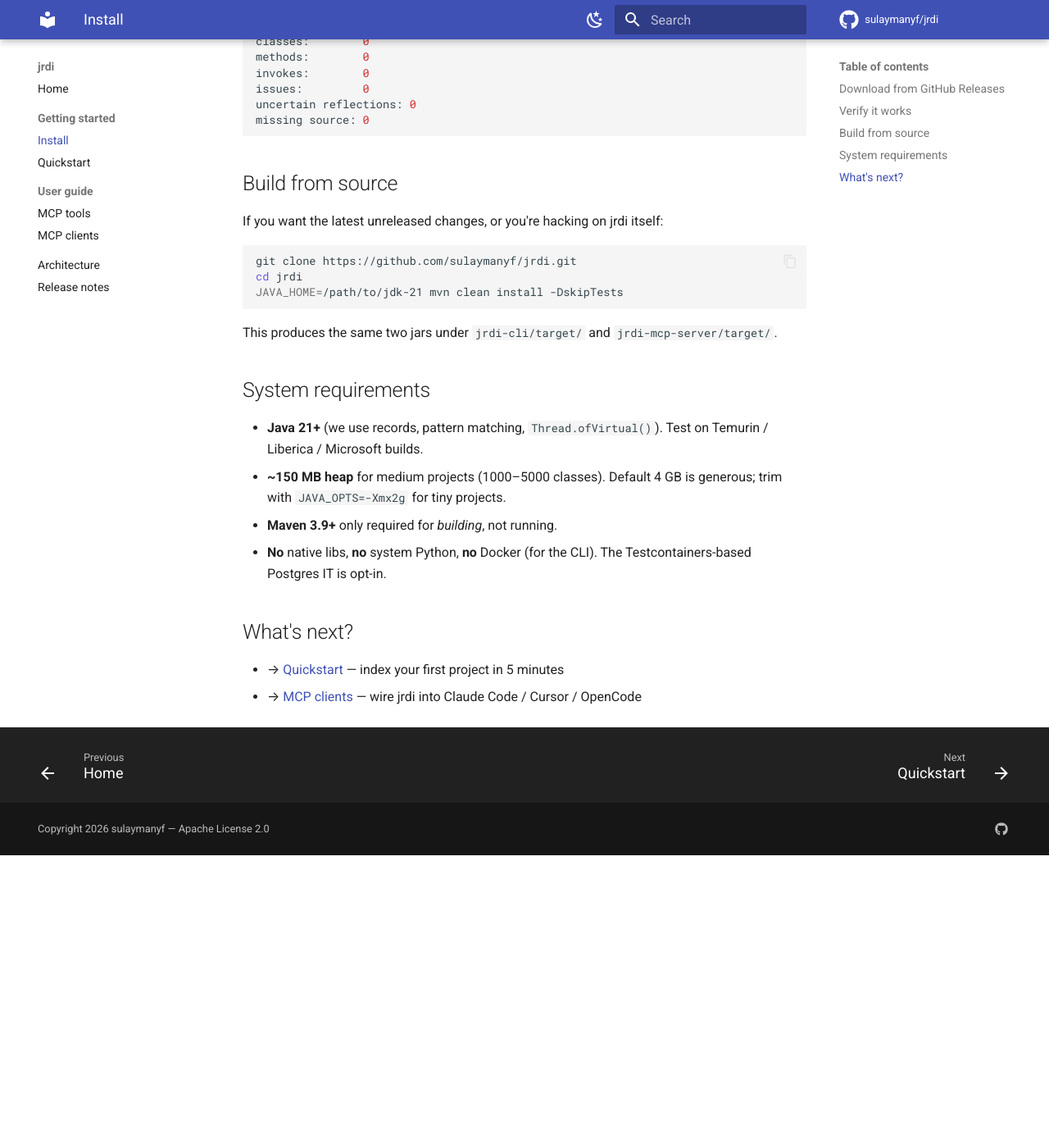
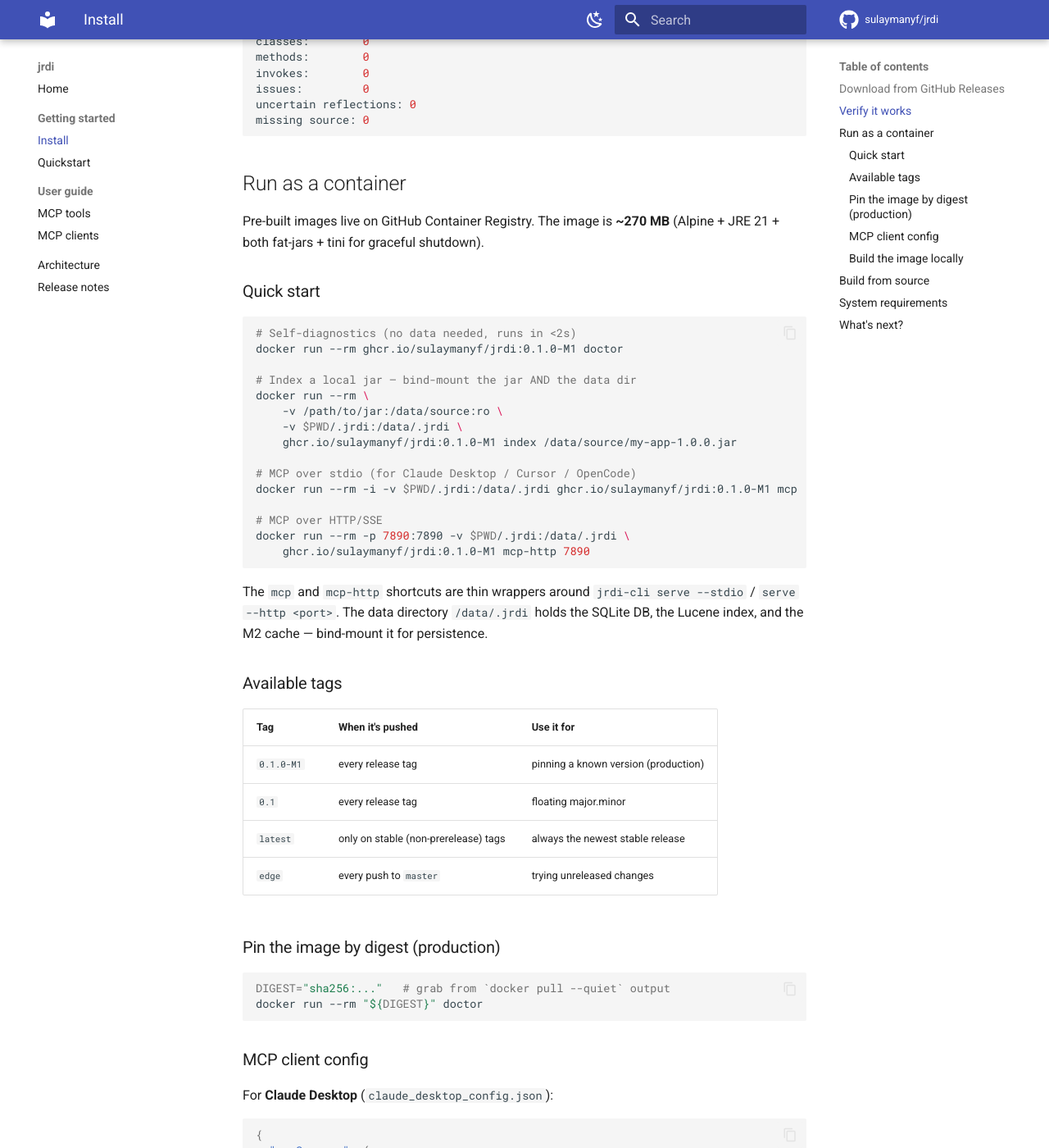
Before and after one commit to sulaymanyf/jrdi, an MkDocs documentation site: the page built from docs/install.md, in a window 1280 px wide and 1400 px high, scrolled down 1072 px. Shown: the whole window at 82% size. Built offline with MkDocs 1.6.1 and Material for MkDocs 9.7.7, drawn with Linux system fonts in a browser that asks for light colours; comment, search, counter and statistics services are not loaded; before the commit the page ends 2115 px from its top, so only the background shows below that; some of the changed text lies outside the part shown.

````diff
--- a/docs/install.md
+++ b/docs/install.md
@@ -48,6 +48,80 @@ uncertain reflections: 0
 missing source: 0
 ```
 
+## Run as a container
+
+Pre-built images live on GitHub Container Registry. The image is **~270 MB** (Alpine + JRE 21 + both fat-jars + tini for graceful shutdown).
+
+### Quick start
+
+```sh
+# Self-diagnostics (no data needed, runs in <2s)
+docker run --rm ghcr.io/sulaymanyf/jrdi:0.1.0-M1 doctor
+
+# Index a local jar — bind-mount the jar AND the data dir
+docker run --rm \
+    -v /path/to/jar:/data/source:ro \
+    -v $PWD/.jrdi:/data/.jrdi \
+    ghcr.io/sulaymanyf/jrdi:0.1.0-M1 index /data/source/my-app-1.0.0.jar
+
+# MCP over stdio (for Claude Desktop / Cursor / OpenCode)
+docker run --rm -i -v $PWD/.jrdi:/data/.jrdi ghcr.io/sulaymanyf/jrdi:0.1.0-M1 mcp
+
+# MCP over HTTP/SSE
+docker run --rm -p 7890:7890 -v $PWD/.jrdi:/data/.jrdi \
+    ghcr.io/sulaymanyf/jrdi:0.1.0-M1 mcp-http 7890
+```
+
+The `mcp` and `mcp-http` shortcuts are thin wrappers around `jrdi-cli serve --stdio` / `serve --http <port>`. The data directory `/data/.jrdi` holds the SQLite DB, the Lucene index, and the M2 cache — bind-mount it for persistence.
+
+### Available tags
+
+| Tag | When it's pushed | Use it for |
+|---|---|---|
+| `0.1.0-M1` | every release tag | pinning a known version (production) |
+| `0.1` | every release tag | floating major.minor |
+| `latest` | only on stable (non-prerelease) tags | always the newest stable release |
+| `edge` | every push to `master` | trying unreleased changes |
+
+### Pin the image by digest (production)
+
+```sh
+DIGEST="sha256:..."   # grab from `docker pull --quiet` output
+docker run --rm "${DIGEST}" doctor
+```
+
+### MCP client config
+
+For **Claude Desktop** (`claude_desktop_config.json`):
+
+```json
+{
+  "mcpServers": {
+    "jrdi": {
+      "command": "docker",
+      "args": [
+        "run", "--rm", "-i",
+        "-v", "/absolute/path/to/.jrdi:/data/.jrdi",
+        "ghcr.io/sulaymanyf/jrdi:0.1.0-M1", "mcp"
+      ]
+    }
+  }
+}
+```
+
+For **Cursor** / **Cline** / **OpenCode** the same shape works — see [MCP clients](mcp-clients.md) for the file paths per client.
+
+### Build the image locally
+
+```sh
+git clone https://github.com/sulaymanyf/jrdi.git
+cd jrdi
+docker build -t jrdi:dev .
+docker run --rm jrdi:dev doctor
+```
+
+The build is multi-stage (Maven 3.9 + Temurin 21 on the way in, JRE 21 + Alpine on the way out) and uses BuildKit cache so a rebuild with no source changes finishes in <10s.
+
 ## Build from source
 
 If you want the latest unreleased changes, or you're hacking on jrdi itself:
@@ -62,10 +136,18 @@ This produces the same two jars under `jrdi-cli/target/` and `jrdi-mcp-server/ta
 
 ## System requirements
 
+For the **CLI / fat-jar** path:
+
 - **Java 21+** (we use records, pattern matching, `Thread.ofVirtual()`). Test on Temurin / Liberica / Microsoft builds.
 - **~150 MB heap** for medium projects (1000–5000 classes). Default 4 GB is generous; trim with `JAVA_OPTS=-Xmx2g` for tiny projects.
 - **Maven 3.9+** only required for *building*, not running.
-- **No** native libs, **no** system Python, **no** Docker (for the CLI). The Testcontainers-based Postgres IT is opt-in.
+- **No** native libs, **no** system Python. The Testcontainers-based Postgres IT is opt-in.
+
+For the **container** path:
+
+- **Docker 20.10+** (any runtime that understands multi-stage builds; tested on Docker Desktop 4.x and OrbStack).
+- **~270 MB disk** for the pulled image.
+- **Bind-mount** at least the data dir (`/data/.jrdi`) to keep the index across container restarts.
 
 ## What's next?
 
````
Also changed, not shown: README.md (+16 -0 lines), docs/index.md (+5 -0 lines), docs/mcp-clients.md (+48 -1 lines), 5 other files.
